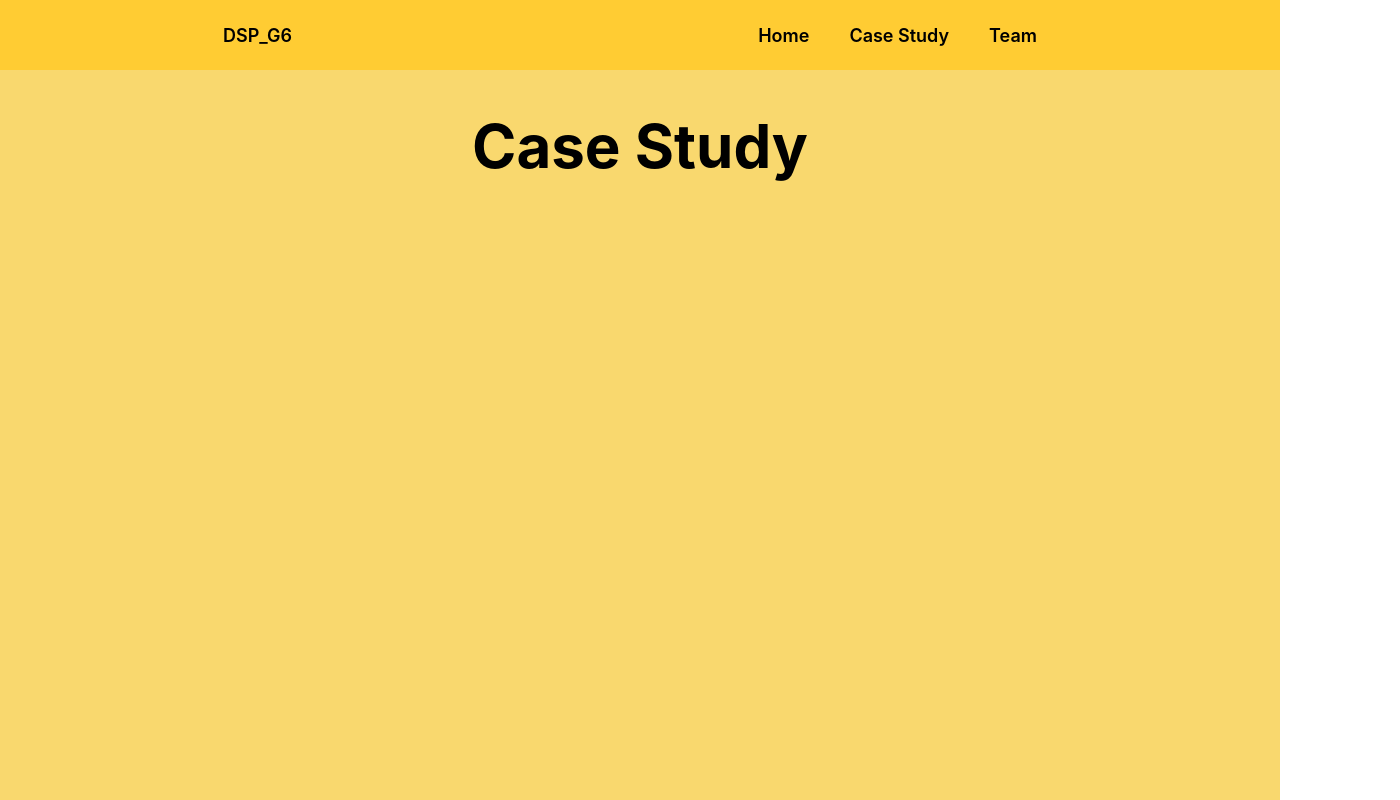
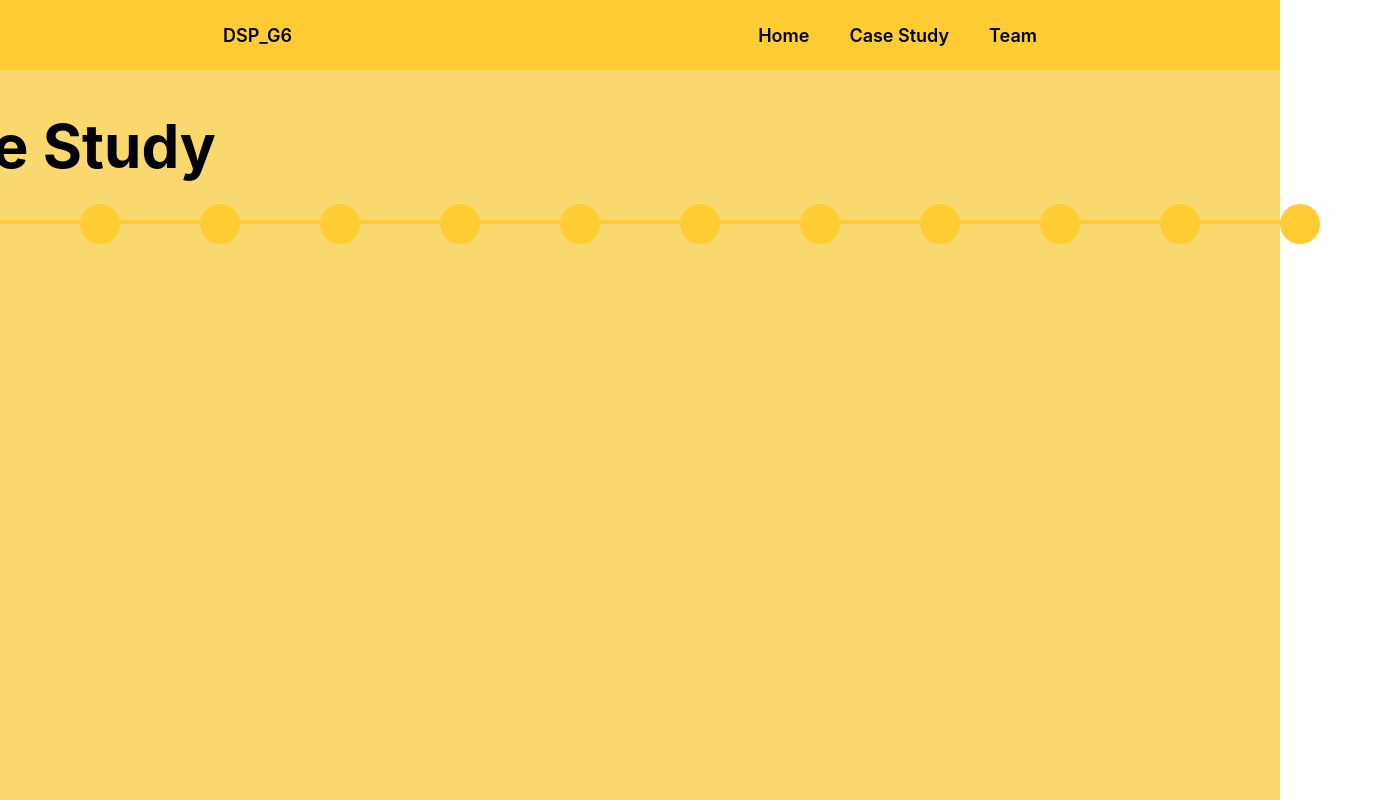
Before and after one commit to Seishiru/2205, a React (Create React App) app: page /case-study in a window 1280 px wide. Shown: the whole page, 1400 px wide, since content can reach past the window. Built offline with nearby package versions, Linux system fonts and the light colour scheme.

Commit message:
added circles

```diff
--- a/src/components/CaseStudy.js
+++ b/src/components/CaseStudy.js
@@ -1,11 +1,38 @@
-import React from 'react'
+import '../css/CaseStudy.css';
+import React, { useState } from 'react';
 
 const CaseStudyPage = () => {
+  const [clickedCircle, setClickedCircle] = useState(null);
+
+  // Function to handle click on circle
+  const handleClick = (index) => {
+    setClickedCircle(index);
+  };
+
+  // Function to create the circles
+  const renderCircles = () => {
+    const circles = [];
+    for (let i = 0; i < 12; i++) {
+      circles.push(
+        <div
+          className={clickedCircle === i ? "circle clicked" : "circle"}
+          key={i}
+          onClick={() => handleClick(i)}
+        ></div>
+      );
+    }
+    return circles;
+  };
+
   return (
-    <div >
-        <h1>Case Study</h1>
+    <div>
+      <h1>Case Study</h1>
+      <div className="line-container">
+        <div className="line"></div>
+        <div className="circles-container">{renderCircles()}</div>
+      </div>
     </div>
-  )
-}
+  );
+};
 
-export default CaseStudyPage
+export default CaseStudyPage;
--- /dev/null
+++ b/src/css/CaseStudy.css
@@ -0,0 +1,39 @@
+/* CaseStudy.css */
+
+.line-container {
+    width: 100%;
+    padding: 0 40px; /* Adjust the side padding */
+    box-sizing: border-box; /* Ensure padding doesn't add to width */
+    position: relative; /* Set container as relative for absolute positioning */
+  }
+
+  .line {
+    width: calc(100% - 110px); /* Adjust the width of the line */
+    height: 4px;
+    background-color: #FFCC33;
+    position:relative;
+    top: 50%;
+    left: 50px;
+    transform: translateY(-50%); /* Center vertically */
+    z-index: 0;
+  }
+
+  .circles-container {
+    display: flex;
+    justify-content: space-between; /* Evenly distribute circles */
+    margin-top: -22px; /* Half of the circle height plus half of the line thickness */
+  }
+
+  .circle {
+    width: 40px;
+    height: 40px;
+    border-radius: 50%;
+    margin: 0 40px;
+    background-color: #FFCC33;
+    cursor: pointer; /* Add pointer cursor */
+    z-index: 1;
+  }
+
+  .clicked {
+    background-color: black; /* Change background color when clicked */
+  }
```
